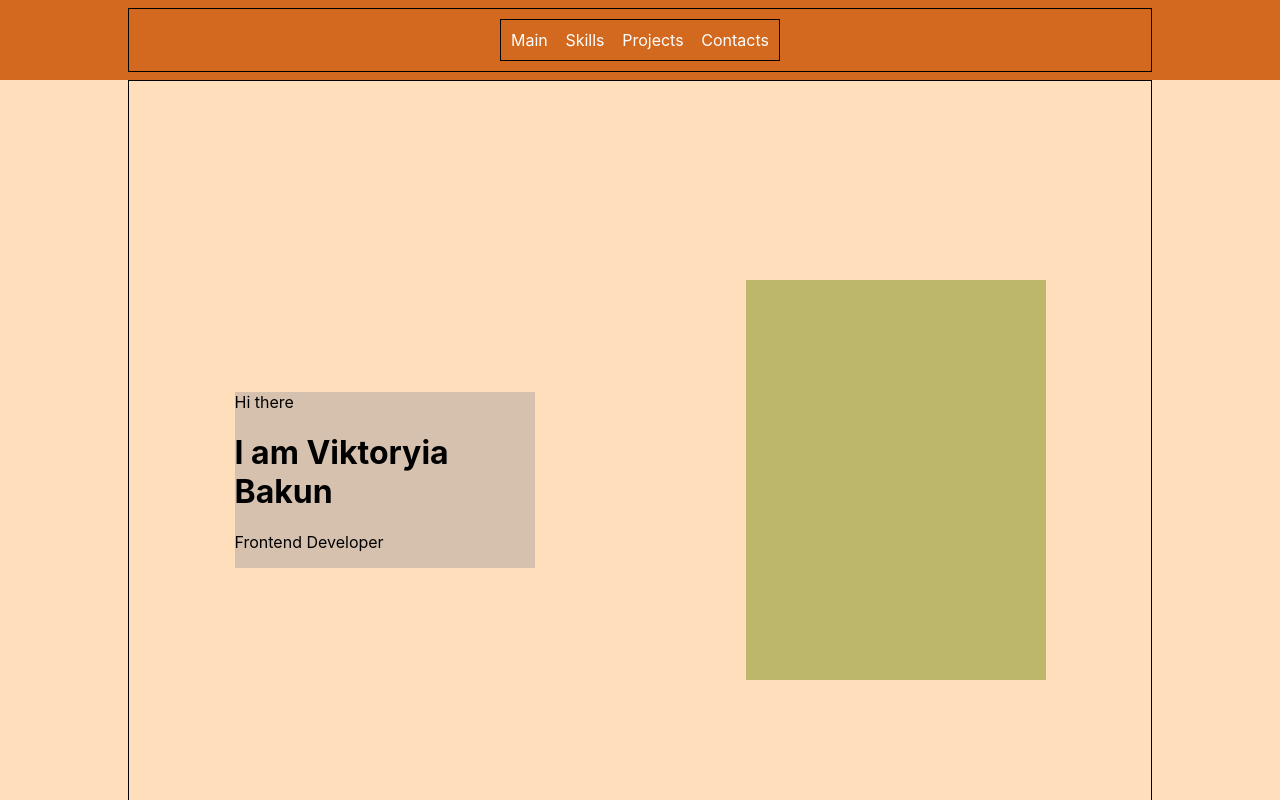
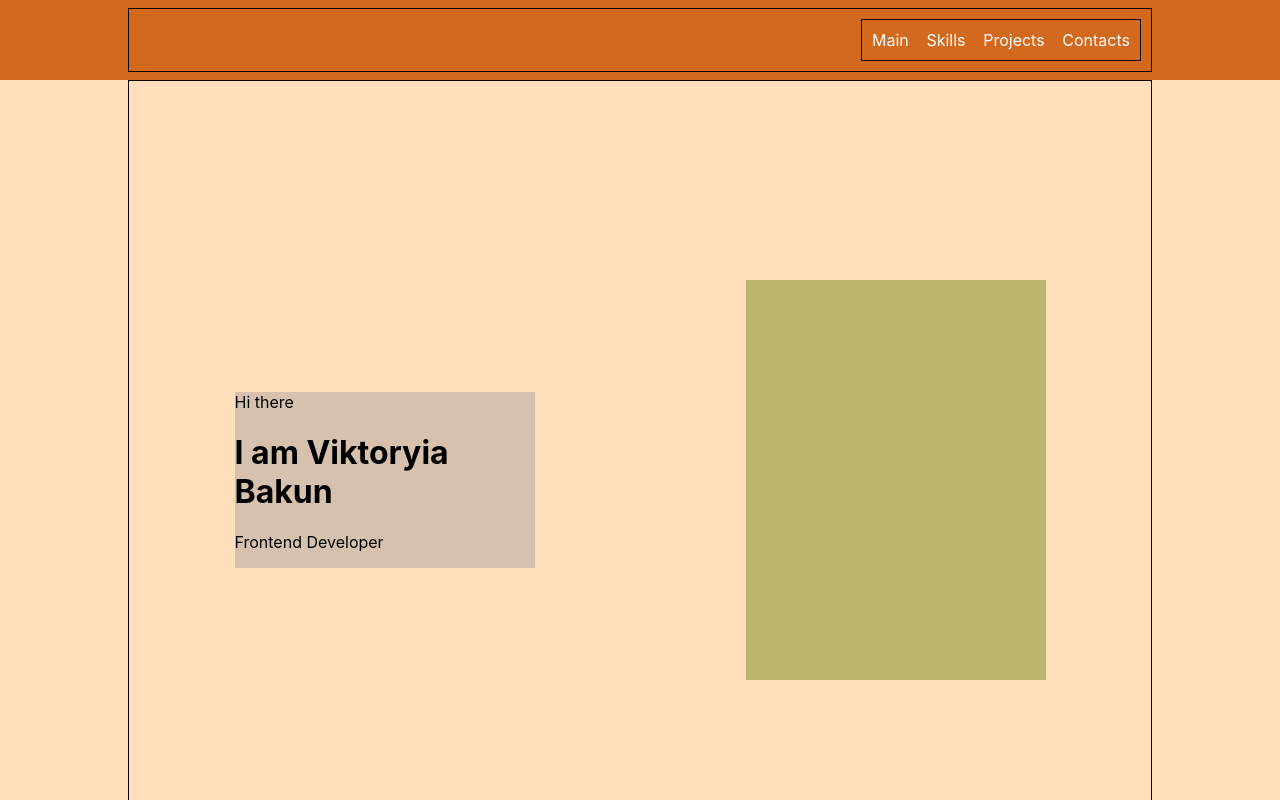
Before and after one commit to viktoriabakun/Portfolio, a React (Create React App) app: page / in a window 1280 px wide. Shown: the top 800 px of the page. Built offline with nearby package versions, Linux system fonts and the light colour scheme.

Commit message:
portfolio. v2

```diff
--- a/src/header/Header.module.css
+++ b/src/header/Header.module.css
@@ -7,7 +7,7 @@
 
 .container {
     display: flex;
-    justify-content: flex-end;
+    justify-content: flex-end!important;
 }
 /* единицы измерения:
 1. Абсолютные (метры, пиксели)
```
Also changed, not shown: package.json (+7 -1 lines), 2 other files (tests, documents, lock files or other folders).
